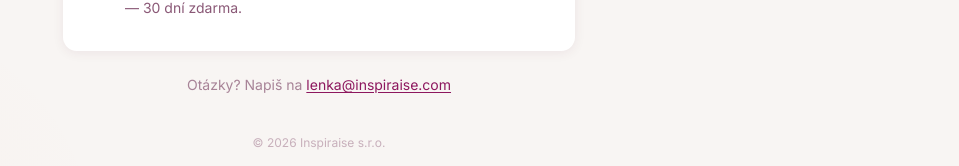
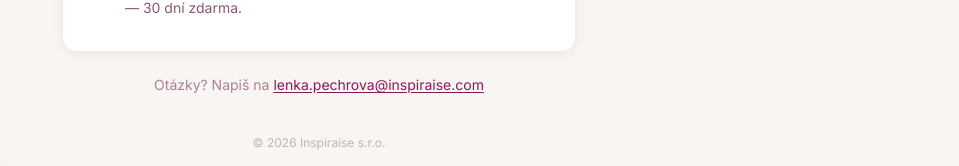
Before and after one commit to LePECH80/hodnotove-zrcadlo, a Next.js app: page /thank-you in a window 1280 px wide. Shown: the part 581-747 px from the top of the page, without its empty margins (321-1280 px from the left). Built offline with nearby package versions, Linux system fonts and the light colour scheme.

Commit message:
oprava mailu v emergency

```diff
--- a/src/app/api/fapi-webhook/route.ts
+++ b/src/app/api/fapi-webhook/route.ts
@@ -199,7 +199,7 @@ export async function POST(req: NextRequest) {
         <p style="margin:0 0 28px;color:#58113c80;font-size:13px;line-height:1.6;font-family:sans-serif;">
           💡 <strong>Nemusíš to stihnout napoprvé.</strong> Přes tento odkaz se můžeš kdykoliv vrátit a pokračovat přesně tam, kde jsi skončil(a) — platí, dokud diagnostiku nedokončíš a nevznikne tvoje mapa hodnoty. Odkaz je určený jen pro tebe.
           Kdyby cokoliv nefungovalo, napiš mi na
-          <a href="mailto:${process.env.NEXT_PUBLIC_CONTACT_EMAIL || 'lenka@inspiraise.com'}" style="color:#8d175e;">${process.env.NEXT_PUBLIC_CONTACT_EMAIL || 'lenka@inspiraise.com'}</a>.
+          <a href="mailto:${process.env.NEXT_PUBLIC_CONTACT_EMAIL || 'lenka.pechrova@inspiraise.com'}" style="color:#8d175e;">${process.env.NEXT_PUBLIC_CONTACT_EMAIL || 'lenka.pechrova@inspiraise.com'}</a>.
         </p>
 
         <p style="margin:0;color:#58113c;font-size:16px;line-height:1.7;">
--- a/src/app/api/send-reminders/route.ts
+++ b/src/app/api/send-reminders/route.ts
@@ -87,7 +87,7 @@ export async function GET(req: NextRequest) {
 
   const supabase = createClient()
   const appUrl = process.env.NEXT_PUBLIC_APP_URL || 'https://mapa.inspiraise.com'
-  const contactEmail = process.env.NEXT_PUBLIC_CONTACT_EMAIL || 'lenka@inspiraise.com'
+  const contactEmail = process.env.NEXT_PUBLIC_CONTACT_EMAIL || 'lenka.pechrova@inspiraise.com'
   const devToken = process.env.DEV_TOKEN
 
   // Nedokončené přístupy (report ještě nevznikl), které ještě mají nárok na připomínku
--- a/src/app/chat/page.tsx
+++ b/src/app/chat/page.tsx
@@ -264,7 +264,7 @@ export default function ChatPage() {
           </p>
           <p className="text-primary/50 text-sm">
             Kdyby cokoliv, napiš na{' '}
-            <a href="mailto:lenka@inspiraise.com" className="text-secondary underline underline-offset-2">lenka@inspiraise.com</a>.
+            <a href="mailto:lenka.pechrova@inspiraise.com" className="text-secondary underline underline-offset-2">lenka.pechrova@inspiraise.com</a>.
           </p>
         </div>
       </div>
--- a/src/app/report/page.tsx
+++ b/src/app/report/page.tsx
@@ -243,7 +243,7 @@ function ReportPageContent() {
           </button>
           <p className="text-primary/50 text-sm">
             Kdyby to nešlo ani na druhý pokus, napiš mi na{' '}
-            <a href="mailto:lenka@inspiraise.com" className="text-secondary underline underline-offset-2">lenka@inspiraise.com</a>{' '}
+            <a href="mailto:lenka.pechrova@inspiraise.com" className="text-secondary underline underline-offset-2">lenka.pechrova@inspiraise.com</a>{' '}
             a mapu ti pošlu.
           </p>
         </div>
@@ -519,7 +519,7 @@ function ReportPageContent() {
             <div style={{ borderTop: '1px solid #e4bdd1', paddingTop: '16px', marginTop: '8px' }}>
               <p className="text-primary font-semibold">Lenka Pechrová · Inspiraise</p>
               <p className="text-primary/70 text-sm">
-                lenka@inspiraise.com · inspiraise.com · Instagram: @lenka_pechrova_inspiraise
+                lenka.pechrova@inspiraise.com · inspiraise.com · Instagram: @lenka_pechrova_inspiraise
               </p>
             </div>
           </div>
--- a/src/app/start/page.tsx
+++ b/src/app/start/page.tsx
@@ -122,10 +122,10 @@ function StartContent() {
                 Tuhle diagnostiku už máš hotovou a tvoje Osobní mapa hodnoty ti dorazila e-mailem.
                 Zkontroluj prosím schránku (i spam). Kdyby report nedorazil, napiš mi na{' '}
                 <a
-                  href={`mailto:${process.env.NEXT_PUBLIC_CONTACT_EMAIL || 'lenka@inspiraise.com'}`}
+                  href={`mailto:${process.env.NEXT_PUBLIC_CONTACT_EMAIL || 'lenka.pechrova@inspiraise.com'}`}
                   className="text-secondary underline underline-offset-2"
                 >
-                  {process.env.NEXT_PUBLIC_CONTACT_EMAIL || 'lenka@inspiraise.com'}
+                  {process.env.NEXT_PUBLIC_CONTACT_EMAIL || 'lenka.pechrova@inspiraise.com'}
                 </a>.
               </>
             ) : (
--- a/src/app/thank-you/page.tsx
+++ b/src/app/thank-you/page.tsx
@@ -67,10 +67,10 @@ export default function ThankYouPage() {
         <p className="text-primary/50 text-sm">
           Otázky? Napiš na{' '}
           <a
-            href={`mailto:${process.env.NEXT_PUBLIC_CONTACT_EMAIL || 'lenka@inspiraise.com'}`}
+            href={`mailto:${process.env.NEXT_PUBLIC_CONTACT_EMAIL || 'lenka.pechrova@inspiraise.com'}`}
             className="text-secondary underline underline-offset-2"
           >
-            {process.env.NEXT_PUBLIC_CONTACT_EMAIL || 'lenka@inspiraise.com'}
+            {process.env.NEXT_PUBLIC_CONTACT_EMAIL || 'lenka.pechrova@inspiraise.com'}
           </a>
         </p>
 
```
